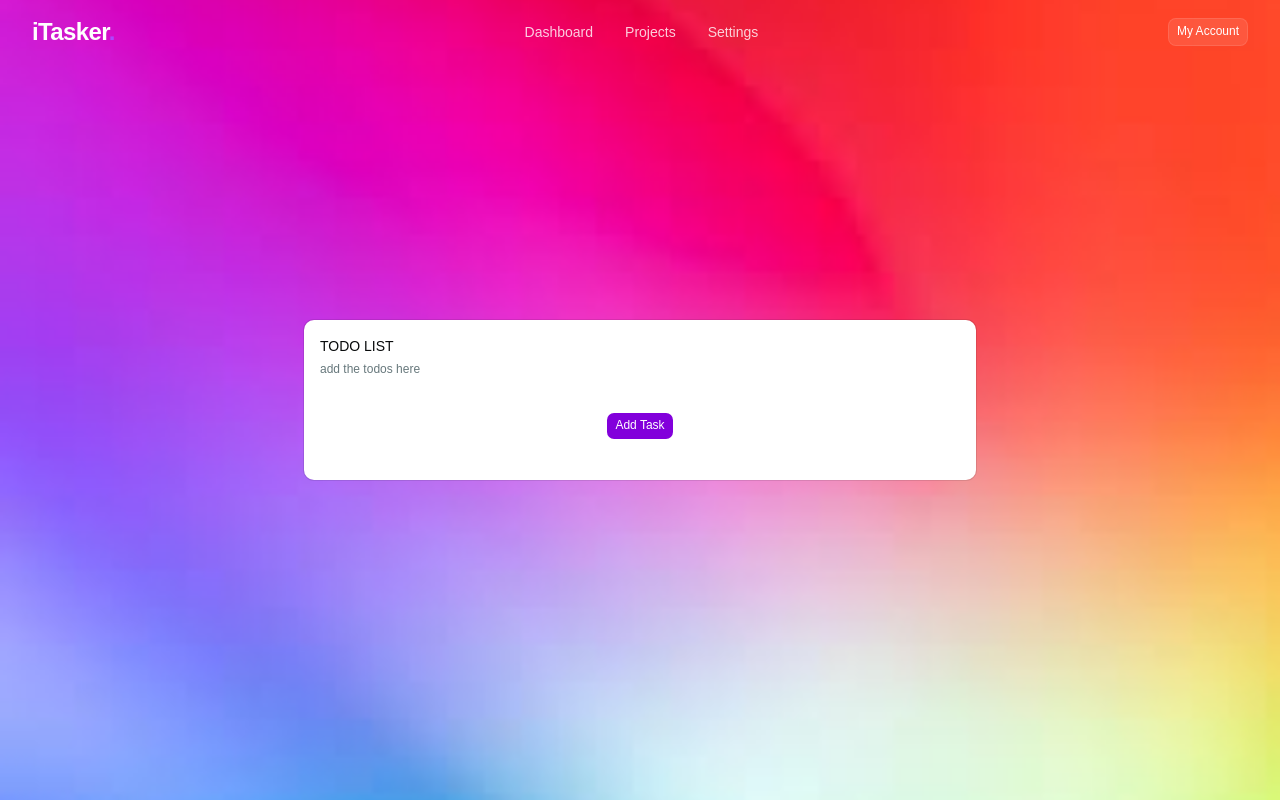
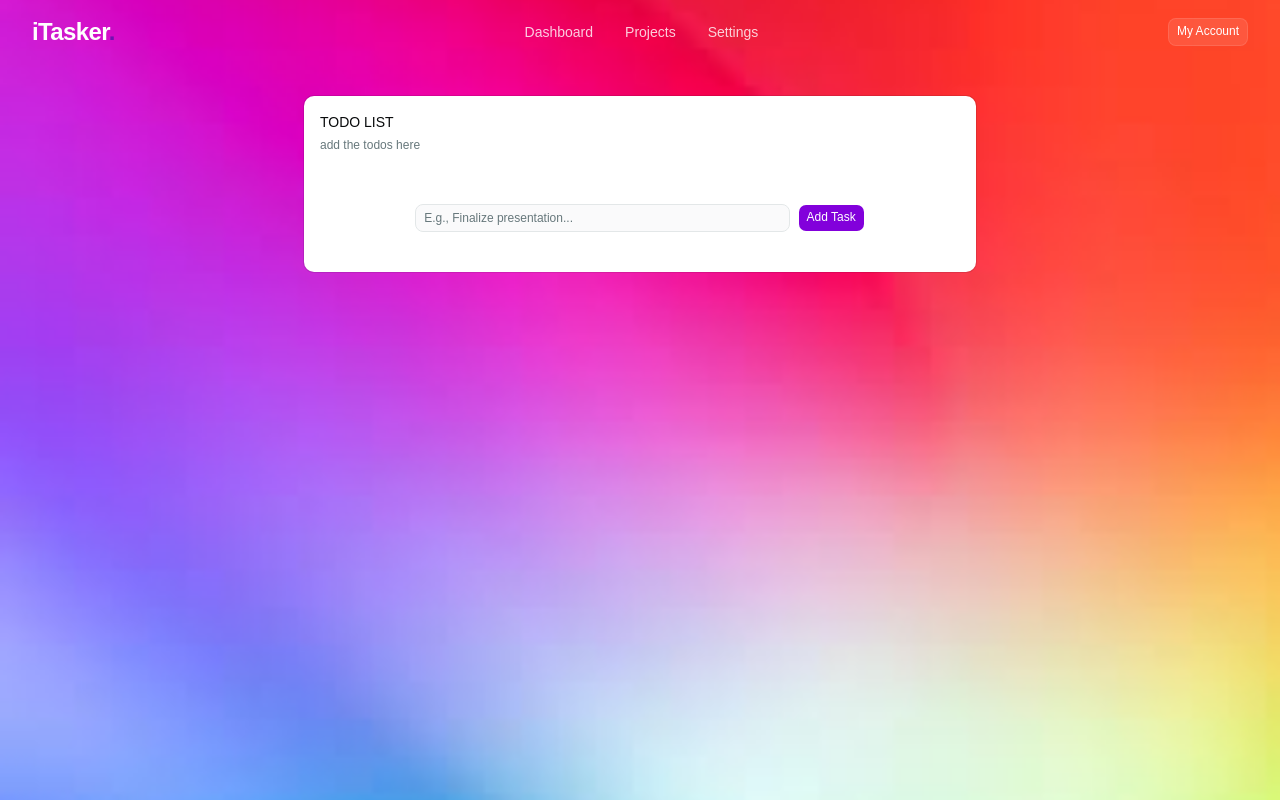
Before and after one commit to SwarnabhG07/iTasker, a React (Vite) app: page / in a window 1280 px wide. Built offline with nearby package versions, Linux system fonts and the light colour scheme.

Commit message:
feat: enhance App component with todo management and update Navbar styling

```diff
--- a/src/App.tsx
+++ b/src/App.tsx
@@ -3,6 +3,7 @@ import { useState } from "react";
 import { Input } from "@/components/ui/input";
 import bgImage from "./assets/bg.jpeg";
 import { Navbar } from "./components/ui/Navbar";
+
 import {
   Popover,
   PopoverContent,
@@ -21,53 +22,80 @@ import {
   CardTitle,
 } from "@/components/ui/card"
 
+interface TodoItem {
+  todo: string;
+  isCompleted: boolean;
+}
+
 export function App() {
+  const [todo, setTodo] = useState("");
+  const [todos, setTodos] = useState<TodoItem[]>([]);
+
+  const handleEdit = () => {
+
+  }
+
+  const handleDelete = () => {
+
+  }
+
+  const handleChange = (e: React.ChangeEvent<HTMLInputElement>) => {
+    setTodo(e.target.value)
+  }
+
+  const handleAdd = () => {
+    setTodos([...todos, { todo, isCompleted: false }])
+    setTodo("")
+  }
 
   return (
     <>
       <div
-        className="flex min-h-screen w-full items-center justify-center p-4 bg-cover bg-center bg-no-repeat"
+        className="flex flex-col min-h-screen w-full items-center bg-cover bg-center bg-no-repeat"
         style={{ backgroundImage: `url(${bgImage})` }}
       >
         <Navbar />
-        <Card className="w-full max-w-2xl">
+
+        <div className="flex flex-1 w-full justify-center items-start p-4 pt-24">
+          <Card className="w-full max-w-2xl flex flex-col max-h-[80vh]">
 
             <CardHeader>
               <CardTitle>TODO LIST</CardTitle>
-            <CardDescription>
+              <CardDescription className="flex justify-between items-center">
                 add the todos here
               </CardDescription>
             </CardHeader>
 
-          <CardContent>
-            {/* Todos will render here */}
+            <CardContent className="flex flex-col gap-4 flex-1 overflow-y-auto pr-4 mr-1
+              [&::-webkit-scrollbar]:w-2
+              [&::-webkit-scrollbar-track]:rounded-full [&::-webkit-scrollbar-track]:bg-background
+              [&::-webkit-scrollbar-thumb]:rounded-full [&::-webkit-scrollbar-thumb]:bg-slate-700
+              hover:[&::-webkit-scrollbar-thumb]:bg-purple-800"
+            >
+              {todos.map((item, index) => {
+                return (
+                  <div key={index} className="flex justify-between items-center">
+                    <div className={item.isCompleted ? "line-through" : ""}>
+                      {item.todo}
+                    </div>
+                    <div className="flex gap-2">
+                      <Button onClick={handleEdit} className="bg-purple-700 text-white hover:bg-purple-800">Edit</Button>
+                      <Button onClick={handleDelete} className="bg-purple-700 text-white hover:bg-purple-800">Delete</Button>
+                    </div>
+                  </div>
+                )
+              })}
             </CardContent>
 
-          <div className="flex w-full justify-center pb-6">
-            <Popover>
-              <PopoverTrigger asChild>
-                <Button className="bg-purple-700 text-white hover:bg-purple-800">
+            <div className="flex justify-center pb-6 pt-4 gap-2 w-full px-6 mt-auto">
+              <Input onChange={handleChange} value={todo} className="w-[60%]" placeholder="E.g., Finalize presentation..."></Input>
+              <Button onClick={handleAdd} className="bg-purple-700 text-white hover:bg-purple-800">
                 Add Task
               </Button>
-              </PopoverTrigger>
-              <PopoverContent>
-                <PopoverHeader>
-                  <PopoverTitle>Task</PopoverTitle>
-                  <PopoverDescription>Write your task here</PopoverDescription>
-
-
-                  <Input
-                    type="text"
-                    placeholder="E.g., Finalize presentation..."
-                    className="mt-3"
-                  />
-
-                </PopoverHeader>
-              </PopoverContent>
-            </Popover>
             </div>
 
           </Card>
+        </div>
       </div>
     </>
   )
--- a/src/components/ui/Navbar.tsx
+++ b/src/components/ui/Navbar.tsx
@@ -5,7 +5,7 @@ export function Navbar() {
     <nav className="fixed top-0 left-0 z-50 flex w-full items-center justify-between bg-transparent px-8 py-4 text-white">
 
       <div className="text-2xl font-bold tracking-tight">
-        iTasker<span className="text-purple-500">.</span>
+        iTasker<span className="text-purple-800">.</span>
       </div>
 
       <div className="hidden items-center gap-8 md:flex">
```
Lines whose indentation alone changed are shown as unchanged.
